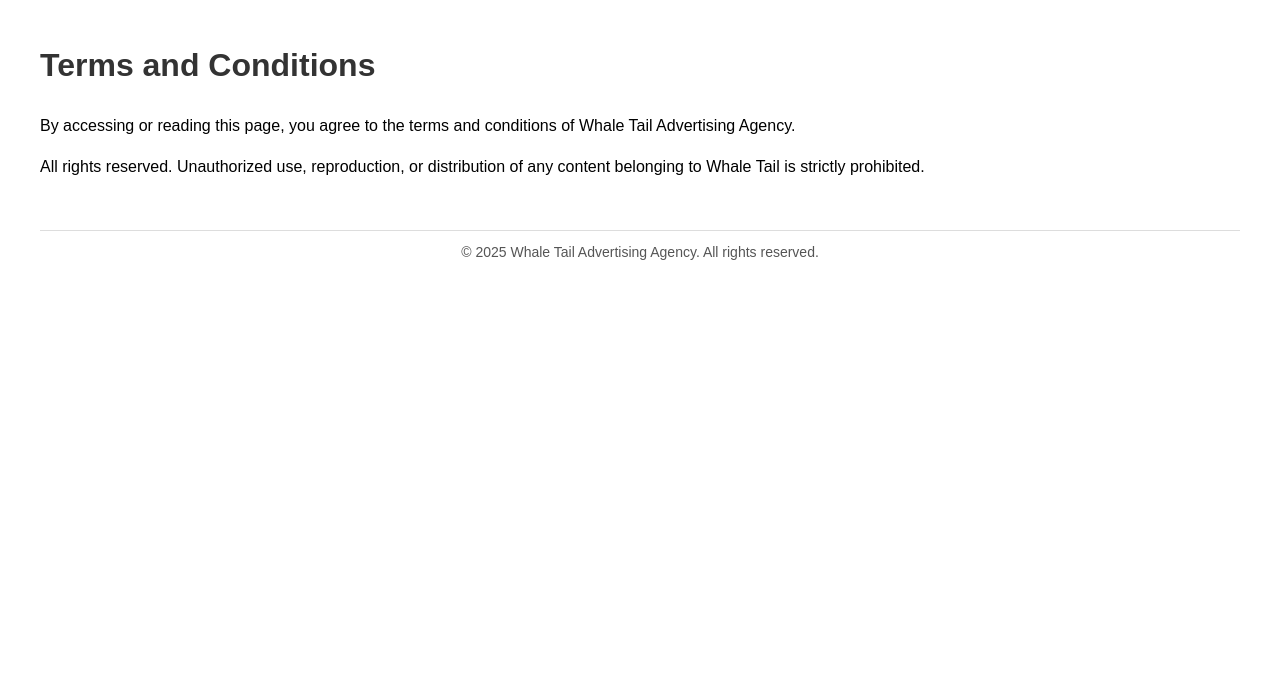
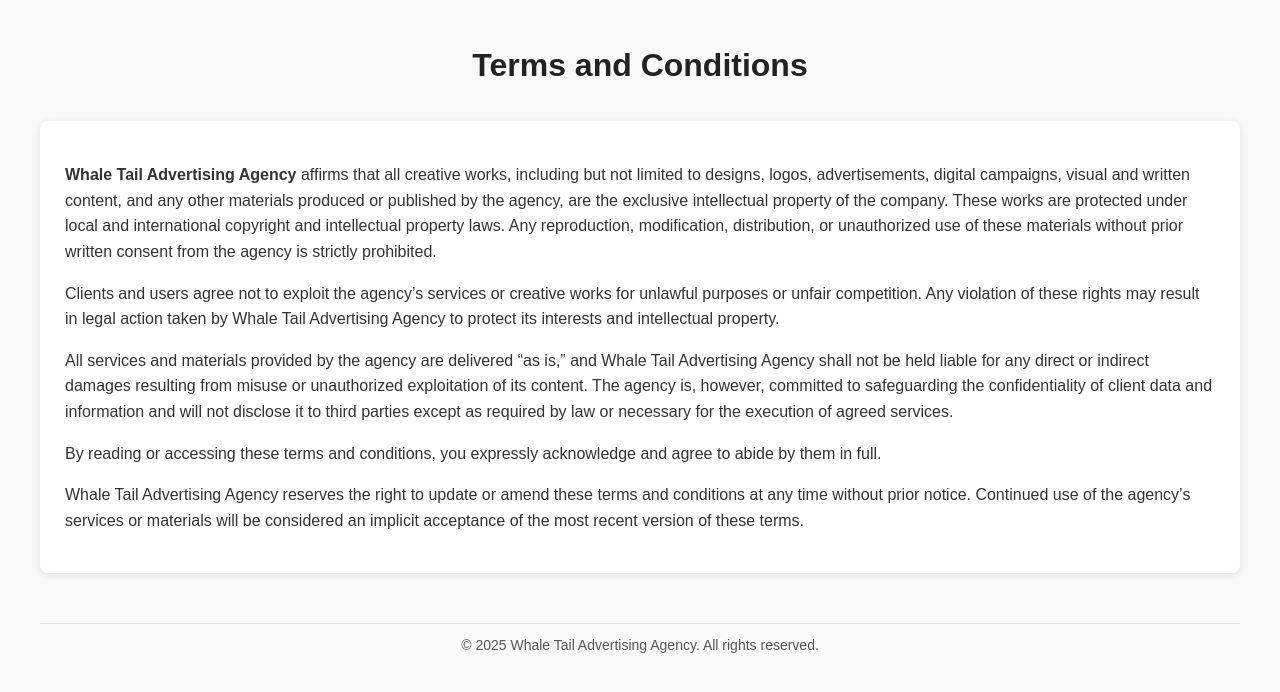
Before and after one commit to whaletailcompany-dotcom/Intellectual-property-rights-, a plain HTML site: page index.html in a window 1280 px wide. Drawn offline with Linux system fonts and the light colour scheme.

Commit message:
Copyright

```diff
--- a/index.html
+++ b/index.html
@@ -2,15 +2,28 @@
 <html lang="en">
 <head>
   <meta charset="UTF-8">
-  <title>Terms and Conditions</title>
+  <title>Terms and Conditions - Whale Tail Advertising Agency</title>
   <style>
     body {
       font-family: Arial, sans-serif;
       margin: 40px;
       line-height: 1.6;
+      background-color: #f9f9f9;
+      color: #333;
     }
     h1 {
-      color: #333;
+      color: #222;
+      text-align: center;
+      margin-bottom: 30px;
+    }
+    section {
+      background: #fff;
+      padding: 25px;
+      border-radius: 8px;
+      box-shadow: 0 2px 8px rgba(0,0,0,0.1);
+    }
+    p {
+      margin-bottom: 15px;
     }
     footer {
       margin-top: 50px;
@@ -24,15 +37,30 @@
 </head>
 <body>
   <h1>Terms and Conditions</h1>
-  <p>
-    By accessing or reading this page, you agree to the terms and conditions of Whale Tail Advertising Agency.
-  </p>
-  <p>
-    All rights reserved. Unauthorized use, reproduction, or distribution of any content belonging to Whale Tail is strictly prohibited.
-  </p>
+  <section>
+    <p>
+      <strong>Whale Tail Advertising Agency</strong> affirms that all creative works, including but not limited to designs, logos, advertisements, digital campaigns, visual and written content, and any other materials produced or published by the agency, are the exclusive intellectual property of the company. These works are protected under local and international copyright and intellectual property laws. Any reproduction, modification, distribution, or unauthorized use of these materials without prior written consent from the agency is strictly prohibited.
+    </p>
+
+    <p>
+      Clients and users agree not to exploit the agency’s services or creative works for unlawful purposes or unfair competition. Any violation of these rights may result in legal action taken by Whale Tail Advertising Agency to protect its interests and intellectual property.
+    </p>
+
+    <p>
+      All services and materials provided by the agency are delivered “as is,” and Whale Tail Advertising Agency shall not be held liable for any direct or indirect damages resulting from misuse or unauthorized exploitation of its content. The agency is, however, committed to safeguarding the confidentiality of client data and information and will not disclose it to third parties except as required by law or necessary for the execution of agreed services.
+    </p>
+
+    <p>
+      By reading or accessing these terms and conditions, you expressly acknowledge and agree to abide by them in full.
+    </p>
+
+    <p>
+      Whale Tail Advertising Agency reserves the right to update or amend these terms and conditions at any time without prior notice. Continued use of the agency’s services or materials will be considered an implicit acceptance of the most recent version of these terms.
+    </p>
+  </section>
 
   <footer>
     © 2025 Whale Tail Advertising Agency. All rights reserved.
   </footer>
 </body>
-  </html>
+</html>
```
